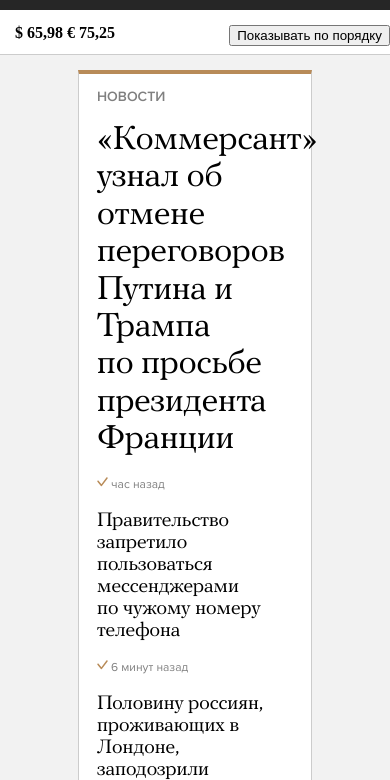
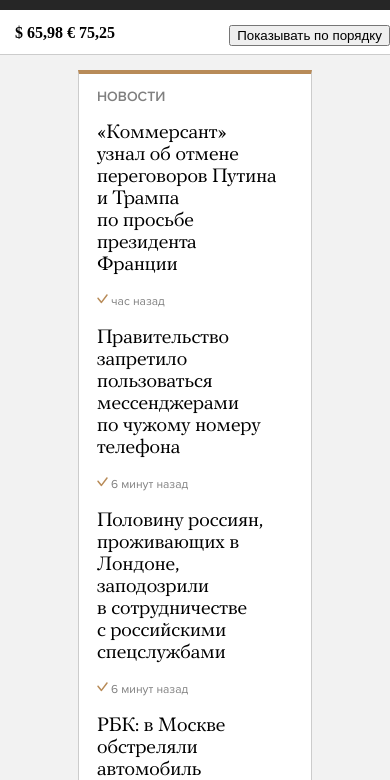
Before and after one commit to paniccord23/3OTR-Meduza-master, a plain HTML site: page index.html in a window 390 px wide. Shown: the part 35-815 px from the top of the page. Drawn offline with Linux system fonts and the light colour scheme.

Commit message:
поменяли размер шрифта на тот что и у всех заметок

```diff
--- a/styles/style.css
+++ b/styles/style.css
@@ -219,12 +219,17 @@
   .text-news__body__list {
     flex-direction: column;
   }
+  /* article.is-featured - когда так прописываем то имеем в виду именно какой-то конкретный артикл с классом из фичуред */
   /* ширину прописали в процентах чтобы занимал от контейнера */
   .text-news__body__list,
   .text-news article,
   .text-news article.is-featured {
     width: 100%;
   }
+  .text-news article.is-featured h3 {
+    font-size: 20px;
+  }
+
 
 
 }
```
